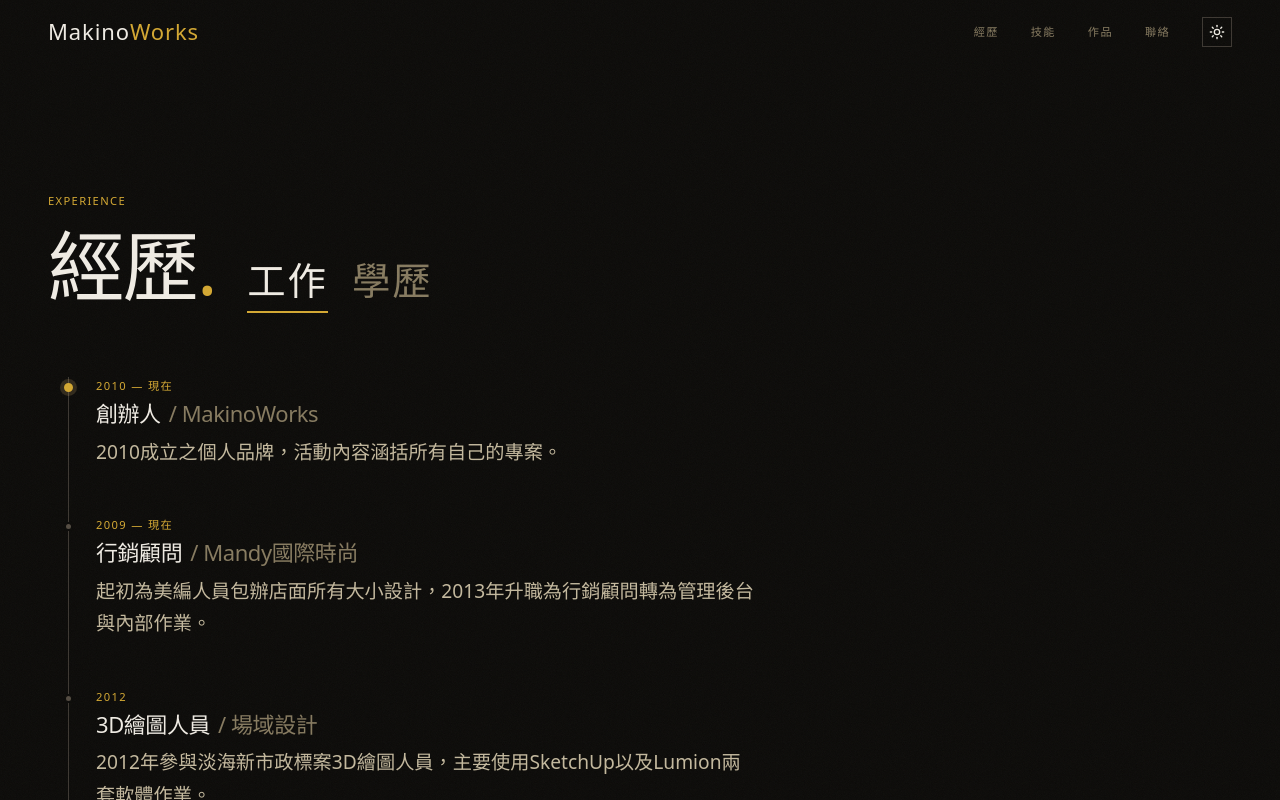
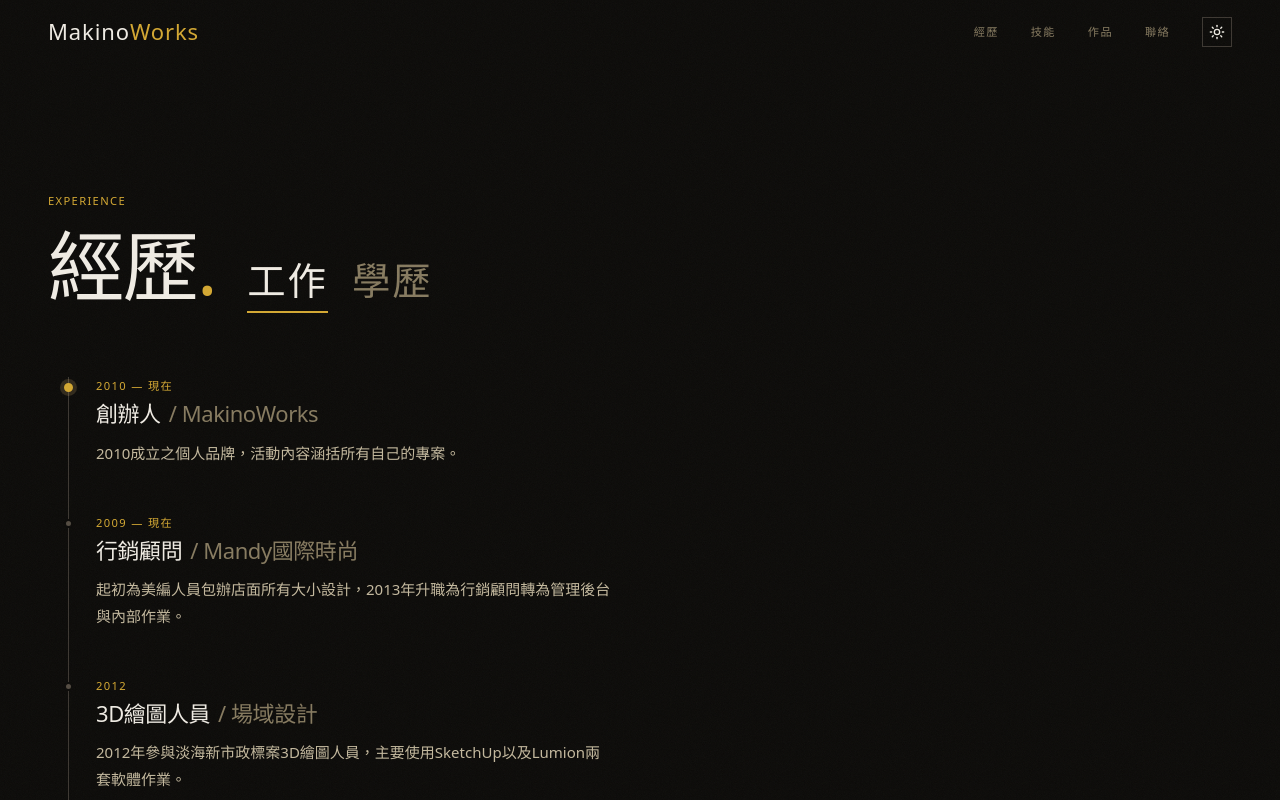
Before and after one commit to harukaxxxx/MakinoWorks, a Next.js app: page /experience in a window 1280 px wide. Shown: the top 800 px of the page. Built offline with nearby package versions, Linux system fonts and the light colour scheme.

Commit message:
✨ feat: reduce description font size for better hierarchy in timeline

```diff
--- a/src/components/sections/TimelineSection.tsx
+++ b/src/components/sections/TimelineSection.tsx
@@ -145,10 +145,13 @@ export function TimelineSection({
 
               {/* Description */}
               <p
-                className="body-lg"
                 style={{
-                  marginTop: "var(--sp-2)",
+                  marginTop: "var(--sp-3)",
                   maxWidth: "60ch",
+                  fontFamily: "var(--font-sans)",
+                  fontSize: "0.9375rem",
+                  lineHeight: 1.75,
+                  color: "var(--fg-secondary)",
                 }}
               >
                 {entry.description}
```
